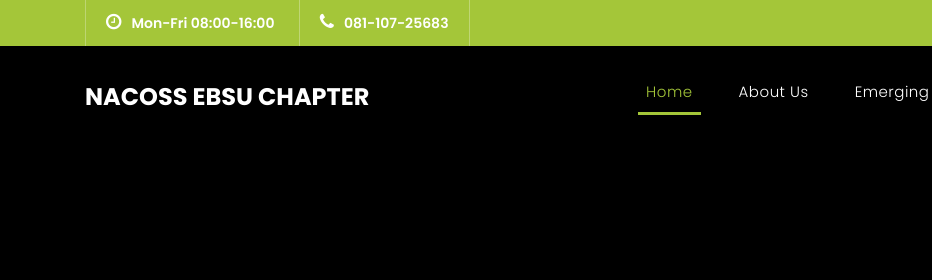
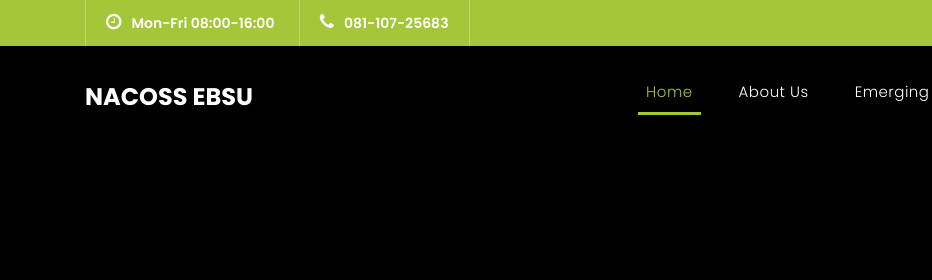
Before and after one commit to RoseChinenye/School-Assocation-Website, a plain HTML site: page index.html in a window 1280 px wide. Shown: the top 280 px of the page, 0-932 px from the left. Drawn offline with nearby package versions, Linux system fonts and the light colour scheme.

Commit message:
Update index.html

```diff
--- a/index.html
+++ b/index.html
@@ -58,7 +58,7 @@
     <header class="">
       <nav class="navbar navbar-expand-lg">
         <div class="container">
-          <a class="navbar-brand" href="index.html"><h2>NACOSS EBSU CHAPTER</h2></a>
+          <a class="navbar-brand" href="index.html"><h2>NACOSS EBSU</h2></a>
           <button class="navbar-toggler" type="button" data-toggle="collapse" data-target="#navbarResponsive" aria-controls="navbarResponsive" aria-expanded="false" aria-label="Toggle navigation">
             <span class="navbar-toggler-icon"></span>
           </button>
```
